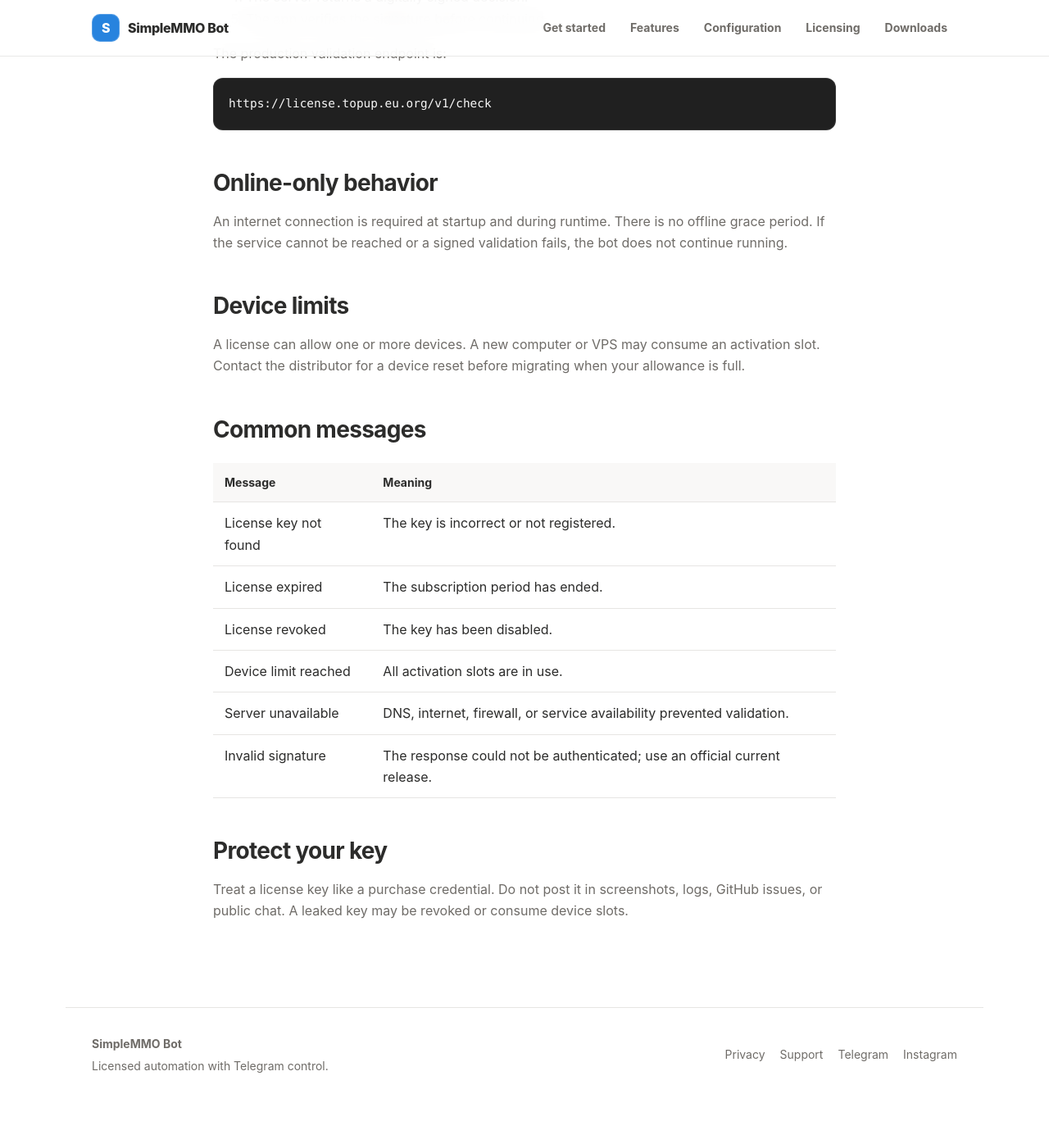
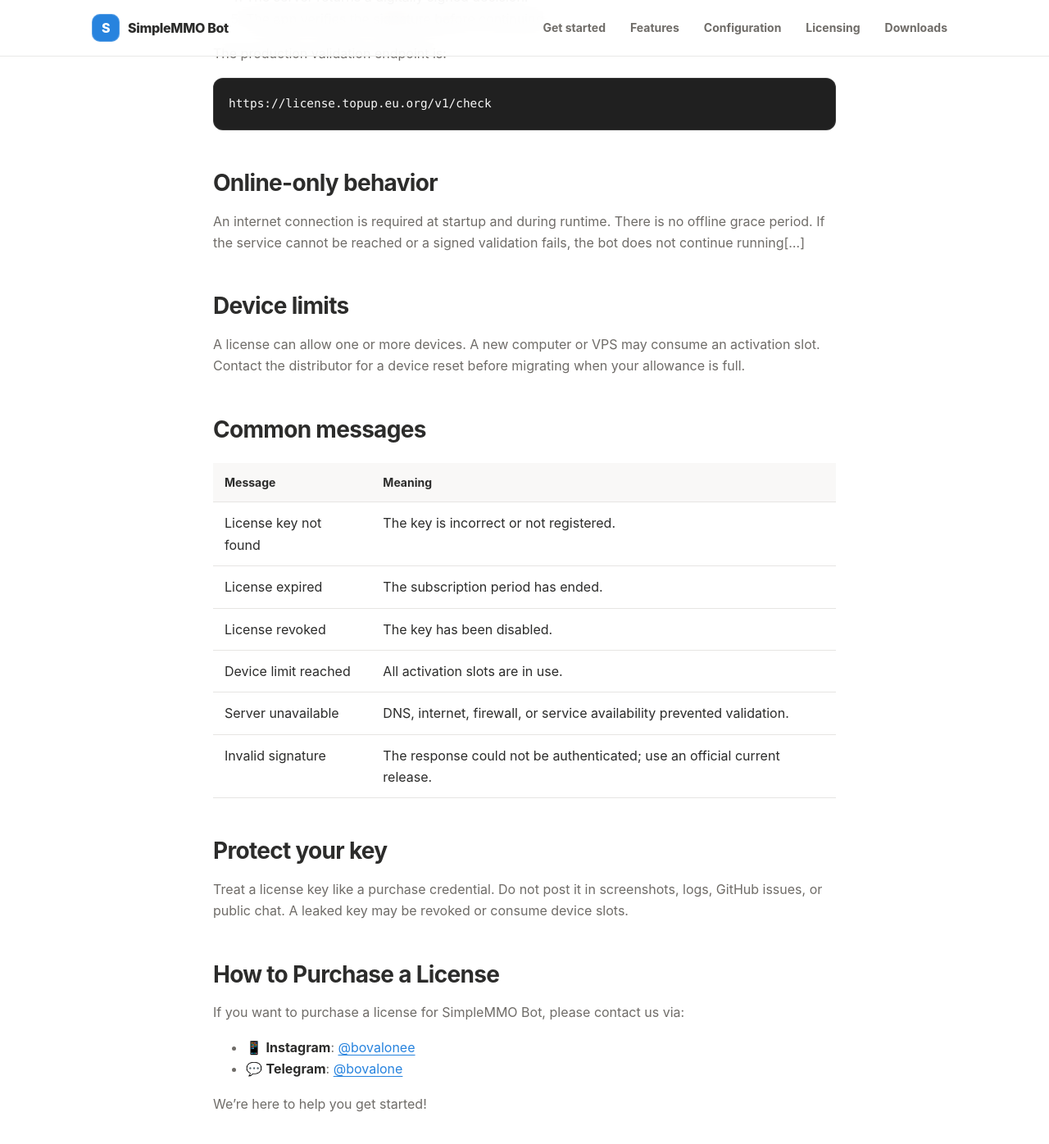
Before and after one commit to SMMURDA/simplemmo-bot, a Jekyll site: the page built from licensing.md, in a window 1280 px wide and 1400 px high, scrolled down 464 px. Shown: the top 1396 px of the window at 82% size. Built offline with Jekyll 4.4.1, drawn with Linux system fonts in a browser that asks for light colours; before the commit the page ends 1808 px from its top, so only the background shows below that.

Commit message:
Add contact information for license purchases with Instagram and Telegram links

```diff
--- a/licensing.md
+++ b/licensing.md
@@ -23,7 +23,7 @@
 
 ## Online-only behavior
 
-An internet connection is required at startup and during runtime. There is no offline grace period. If the service cannot be reached or a signed validation fails, the bot does not continue running.
+An internet connection is required at startup and during runtime. There is no offline grace period. If the service cannot be reached or a signed validation fails, the bot does not continue running[...]
 
 ## Device limits
 
@@ -43,3 +43,12 @@
 ## Protect your key
 
 Treat a license key like a purchase credential. Do not post it in screenshots, logs, GitHub issues, or public chat. A leaked key may be revoked or consume device slots.
+
+## How to Purchase a License
+
+If you want to purchase a license for SimpleMMO Bot, please contact us via:
+
+- 📱 **Instagram**: [@bovalonee](https://instagram.com/bovalonee)
+- 💬 **Telegram**: [@bovalone](https://t.me/bovalone)
+
+We're here to help you get started!
```
